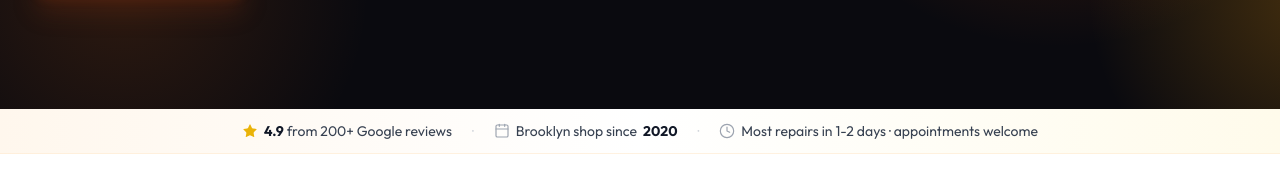
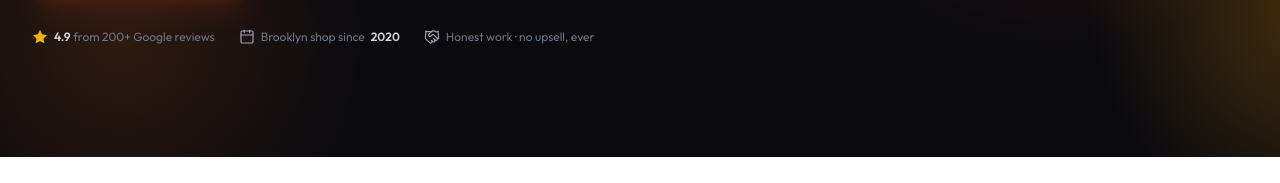
Before and after one commit to seanrsn/Spoke, a plain HTML site: page index.html in a window 1280 px wide. Shown: the part 504-687 px from the top of the page. Drawn offline with nearby package versions, Linux system fonts and the light colour scheme.

Commit message:
Home: match working about-card aspect; move trust bar into hero
- MachX card: changed home aspect from aspect-[4/5] sm:aspect-square
  to aspect-square sm:aspect-[4/3] (same as about page, which displays
  cleanly). The square aspect was making the card too tall and the
  bottom text was visually clipped against the rounded corner regardless
  of bottom-X offset.
- Trust bar: removed the standalone beige strip between hero and value
  props; folded the three items into the hero as small gray text under
  the buttons (matches MachX home page pattern).
- Replaced "Most repairs in 1-2 days · appointments welcome" with
  "Honest work · no upsell, ever" — stronger trust signal that's
  distinct from the operational copy elsewhere on the page.

```diff
--- a/index.html
+++ b/index.html
@@ -158,28 +158,22 @@
               <i data-lucide="map-pin" class="w-4 h-4"></i> Get Directions
             </a>
           </div>
-        </div>
-      </div>
-    </section>
 
-    <!-- Trust bar -->
-    <section class="bg-gradient-to-r from-brand-50 via-white to-amber-50 border-b border-brand-100/70">
-      <div class="max-w-7xl mx-auto px-4 sm:px-6 lg:px-8 py-3">
-        <div class="flex flex-wrap items-center justify-center gap-x-5 gap-y-1.5 text-sm text-gray-700">
+          <!-- Trust strip -->
+          <div class="mt-8 flex flex-wrap items-center gap-x-6 gap-y-2.5 text-xs text-gray-500">
             <span class="flex items-center gap-1.5">
               <i data-lucide="star" class="w-4 h-4 text-yellow-500" fill="currentColor" stroke-width="0"></i>
-            <span><strong class="text-gray-900">4.9</strong> from 200+ Google reviews</span>
+              <span><span class="text-gray-300 font-semibold">4.9</span> from 200+ Google reviews</span>
             </span>
-          <span class="text-gray-300 hidden sm:inline">·</span>
             <span class="flex items-center gap-1.5">
               <i data-lucide="calendar" class="w-4 h-4 text-gray-400" stroke-width="1.75"></i>
-            Brooklyn shop since <strong class="text-gray-900">2020</strong>
+              Brooklyn shop since <span class="text-gray-300 font-semibold">2020</span>
             </span>
-          <span class="text-gray-300 hidden sm:inline">·</span>
             <span class="flex items-center gap-1.5">
-            <i data-lucide="clock" class="w-4 h-4 text-gray-400" stroke-width="1.75"></i>
-            Most repairs in 1-2 days · appointments welcome
+              <i data-lucide="handshake" class="w-4 h-4 text-gray-400" stroke-width="1.75"></i>
+              Honest work · no upsell, ever
             </span>
+          </div>
         </div>
       </div>
     </section>
@@ -284,10 +278,10 @@
               Browse MachX Cycles ↗
             </a>
           </div>
-          <a href="https://machxcycles.com" target="_blank" rel="noopener" class="relative block aspect-[4/5] sm:aspect-square rounded-3xl overflow-hidden ring-1 ring-gray-200 shadow-xl shadow-brand-100/40 group">
+          <a href="https://machxcycles.com" target="_blank" rel="noopener" class="relative block aspect-square sm:aspect-[4/3] rounded-3xl overflow-hidden ring-1 ring-gray-200 shadow-xl shadow-brand-100/40 group">
             <img src="https://machxcycles.com/MachXPic.jpg" alt="MachX Cycles — pre-owned bikes online" loading="lazy" class="w-full h-full object-cover group-hover:scale-105 transition-transform duration-500">
             <div class="absolute inset-0 bg-gradient-to-t from-black/50 via-transparent to-transparent pointer-events-none"></div>
-            <div class="absolute bottom-8 sm:bottom-10 left-6 right-6 text-white leading-tight">
+            <div class="absolute bottom-7 left-6 right-6 text-white leading-tight">
               <p class="text-xs font-bold tracking-[0.2em] uppercase opacity-80 mb-1">Visit</p>
               <p class="font-extrabold text-lg flex items-center gap-1.5 pb-1">machxcycles.com <span class="text-base">↗</span></p>
             </div>
```
Lines whose indentation alone changed are shown as unchanged.
